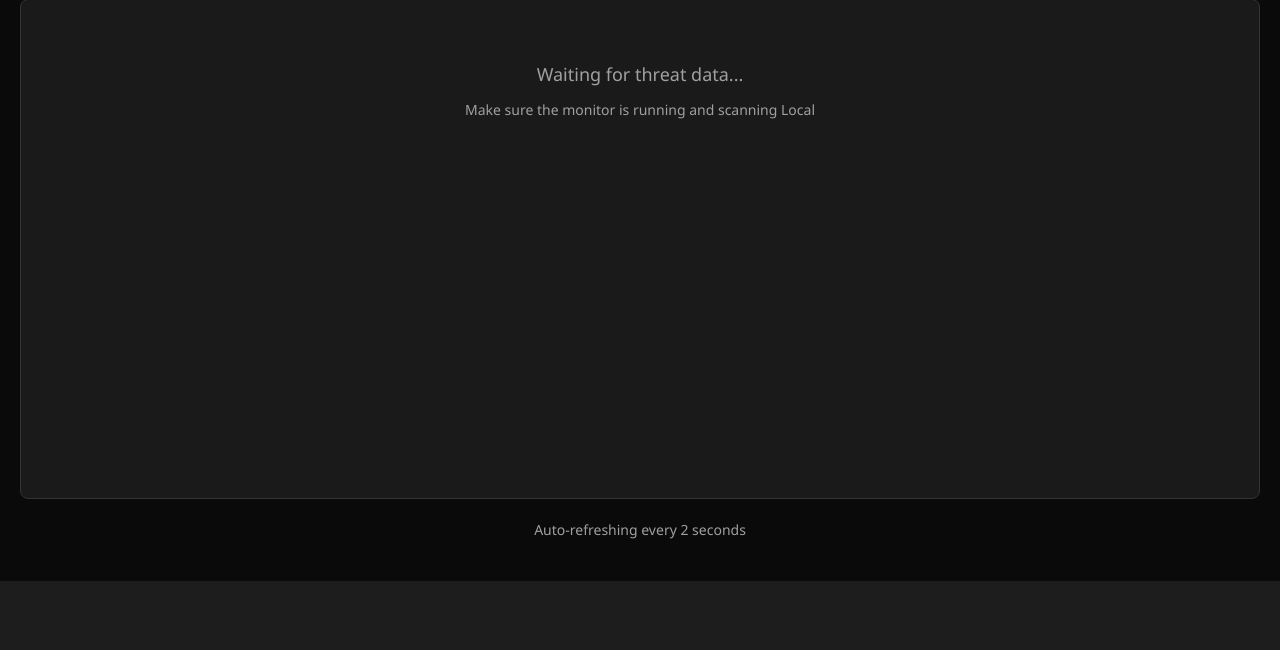
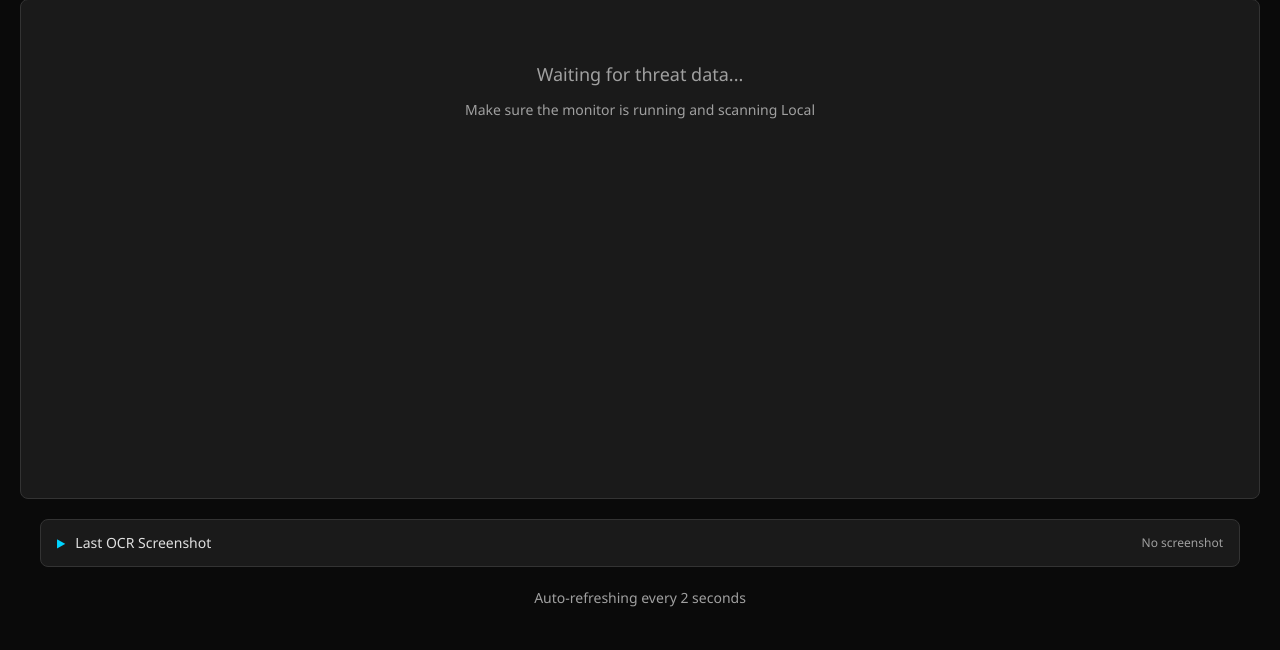
Before and after one commit to gentlemanZ/eve-local-monitor, a Python web app: template eve_local_monitor/templates/dashboard.html in a window 1280 px wide. Shown: the part 308-958 px from the top of the page. Before the commit the page ends 889 px from the top, so only its background shows below. Run offline with Jinja, Linux system fonts and the light colour scheme; the template is opened without the code that fills it, so the values that code supplies are empty.

Commit message:
Add OCR screenshot display feature for v1.3.0
- Add collapsible screenshot viewer in web dashboard
- Create /api/screenshot endpoint to serve latest OCR capture
- OCR reader now saves each scan to static/screenshots/last_scan.png
- Screenshot auto-refreshes every 2 seconds with threat data
- Display timestamp showing when screenshot was captured
- Collapsed by default to keep dashboard clean
- Click to expand and verify OCR region coverage

Co-Authored-By: Claude Sonnet 4.5 <noreply@anthropic.com>

```diff
--- a/eve_local_monitor/__version__.py
+++ b/eve_local_monitor/__version__.py
@@ -1,4 +1,4 @@
 """Version information for EVE Local Monitor."""
 
-__version__ = "1.2.0"
-__version_info__ = (1, 2, 0)
+__version__ = "1.3.0"
+__version_info__ = (1, 3, 0)
--- a/eve_local_monitor/main.py
+++ b/eve_local_monitor/main.py
@@ -35,6 +35,12 @@ class LocalThreatMonitor:
         self.zkill = ZKillClient()
         self.analyzer = ThreatAnalyzer(exclude_character=character_name)
         self.display = ThreatDisplay()
+
+        # Set up screenshot saving path
+        if self.enable_web:
+            screenshot_dir = os.path.join(os.path.dirname(__file__), 'static', 'screenshots')
+            screenshot_path = os.path.join(screenshot_dir, 'last_scan.png')
+            self.ocr.set_screenshot_path(screenshot_path)
 
         # Initialize web server if enabled
         self.web_server = None
--- a/eve_local_monitor/static/css/dashboard.css
+++ b/eve_local_monitor/static/css/dashboard.css
@@ -305,6 +305,86 @@ footer {
     font-size: 14px;
 }
 
+/* Screenshot Section */
+.screenshot-section {
+    background: var(--bg-secondary);
+    border: 1px solid var(--border-color);
+    border-radius: 8px;
+    margin-bottom: 20px;
+    overflow: hidden;
+}
+
+.screenshot-header {
+    display: flex;
+    align-items: center;
+    gap: 10px;
+    padding: 12px 16px;
+    cursor: pointer;
+    user-select: none;
+    transition: background 0.2s;
+}
+
+.screenshot-header:hover {
+    background: var(--bg-tertiary);
+}
+
+.toggle-icon {
+    font-size: 12px;
+    color: var(--accent);
+    transition: transform 0.2s;
+    display: inline-block;
+}
+
+.screenshot-header.expanded .toggle-icon {
+    transform: rotate(90deg);
+}
+
+.screenshot-title {
+    font-size: 14px;
+    font-weight: 500;
+    color: var(--text-primary);
+}
+
+.screenshot-time {
+    font-size: 12px;
+    color: var(--text-secondary);
+    margin-left: auto;
+}
+
+.screenshot-content {
+    max-height: 0;
+    overflow: hidden;
+    transition: max-height 0.3s ease-out;
+    background: var(--bg-primary);
+}
+
+.screenshot-content.expanded {
+    max-height: 1000px;
+    transition: max-height 0.5s ease-in;
+}
+
+.screenshot-wrapper {
+    padding: 16px;
+    display: flex;
+    justify-content: center;
+    align-items: center;
+}
+
+#ocr-screenshot {
+    max-width: 100%;
+    height: auto;
+    border: 1px solid var(--border-color);
+    border-radius: 4px;
+    background: var(--bg-tertiary);
+}
+
+.screenshot-error {
+    color: var(--text-secondary);
+    font-size: 14px;
+    padding: 20px;
+    text-align: center;
+}
+
 /* Responsive */
 @media (max-width: 768px) {
     .status-bar {
--- a/eve_local_monitor/static/js/dashboard.js
+++ b/eve_local_monitor/static/js/dashboard.js
@@ -14,8 +14,10 @@ class ThreatDashboard {
     init() {
         console.log('Initializing EVE Local Threat Monitor Dashboard');
         this.setupControlButtons();
+        this.setupScreenshotToggle();
         this.startAutoRefresh();
         this.startStatusCheck();
+        this.startScreenshotRefresh();
     }
 
     setupControlButtons() {
@@ -294,6 +296,67 @@ class ThreatDashboard {
         return div.innerHTML;
     }
 
+    setupScreenshotToggle() {
+        const toggleBtn = document.getElementById('screenshot-toggle');
+        const content = document.getElementById('screenshot-content');
+
+        toggleBtn.addEventListener('click', () => {
+            const isExpanded = content.classList.contains('expanded');
+
+            if (isExpanded) {
+                content.classList.remove('expanded');
+                toggleBtn.classList.remove('expanded');
+            } else {
+                content.classList.add('expanded');
+                toggleBtn.classList.add('expanded');
+            }
+        });
+    }
+
+    updateScreenshot() {
+        const img = document.getElementById('ocr-screenshot');
+        const errorDiv = document.getElementById('screenshot-error');
+        const timeSpan = document.getElementById('screenshot-time');
+
+        // Add timestamp to prevent caching
+        const timestamp = new Date().getTime();
+        const newSrc = `/api/screenshot?t=${timestamp}`;
+
+        // Test if screenshot exists
+        fetch(newSrc)
+            .then(response => {
+                if (response.ok) {
+                    img.src = newSrc;
+                    img.style.display = 'block';
+                    errorDiv.style.display = 'none';
+
+                    // Update timestamp
+                    const now = new Date();
+                    timeSpan.textContent = now.toLocaleTimeString();
+                } else {
+                    img.style.display = 'none';
+                    errorDiv.style.display = 'block';
+                    timeSpan.textContent = 'No screenshot';
+                }
+            })
+            .catch(error => {
+                console.error('Error loading screenshot:', error);
+                img.style.display = 'none';
+                errorDiv.style.display = 'block';
+                timeSpan.textContent = 'Error';
+            });
+    }
+
+    startScreenshotRefresh() {
+        // Initial load
+        this.updateScreenshot();
+
+        // Set up auto-refresh (same interval as threat data)
+        setInterval(() => {
+            this.updateScreenshot();
+        }, this.refreshInterval);
+    }
+
     startAutoRefresh() {
         // Initial fetch
         this.fetchThreats();
--- a/eve_local_monitor/templates/dashboard.html
+++ b/eve_local_monitor/templates/dashboard.html
@@ -58,6 +58,21 @@
         </main>
 
         <footer>
+            <div class="screenshot-section">
+                <div class="screenshot-header" id="screenshot-toggle">
+                    <span class="toggle-icon">▶</span>
+                    <span class="screenshot-title">Last OCR Screenshot</span>
+                    <span id="screenshot-time" class="screenshot-time">Never</span>
+                </div>
+                <div class="screenshot-content" id="screenshot-content">
+                    <div class="screenshot-wrapper">
+                        <img id="ocr-screenshot" src="/api/screenshot" alt="OCR Screenshot" />
+                        <div id="screenshot-error" class="screenshot-error" style="display: none;">
+                            No screenshot available yet. Waiting for first scan...
+                        </div>
+                    </div>
+                </div>
+            </div>
             <p>Auto-refreshing every 2 seconds</p>
         </footer>
     </div>
```
Also changed, not shown: claude.md (+21 -3 lines), eve_local_monitor/ocr_reader.py (+20 -0 lines), eve_local_monitor/web_server.py (+16 -1 lines), CHANGELOG.md.
